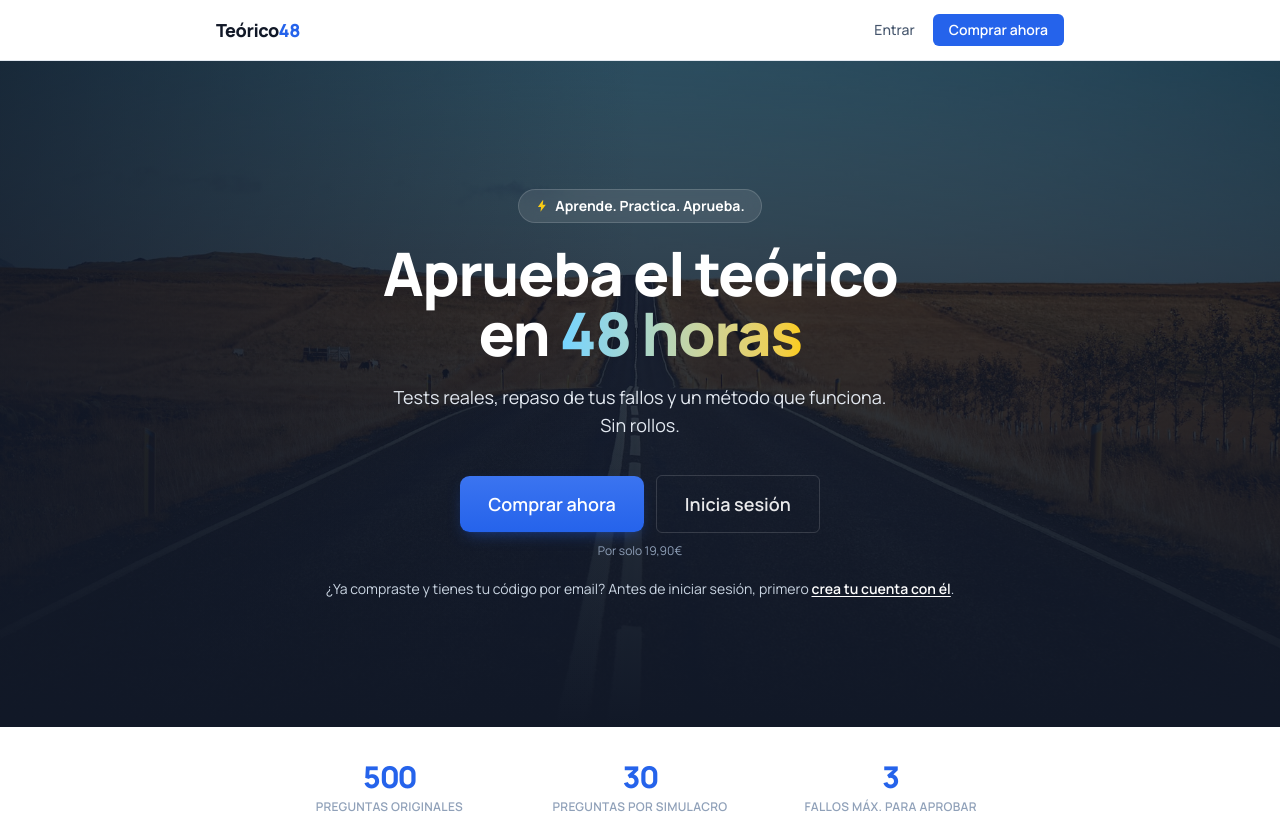
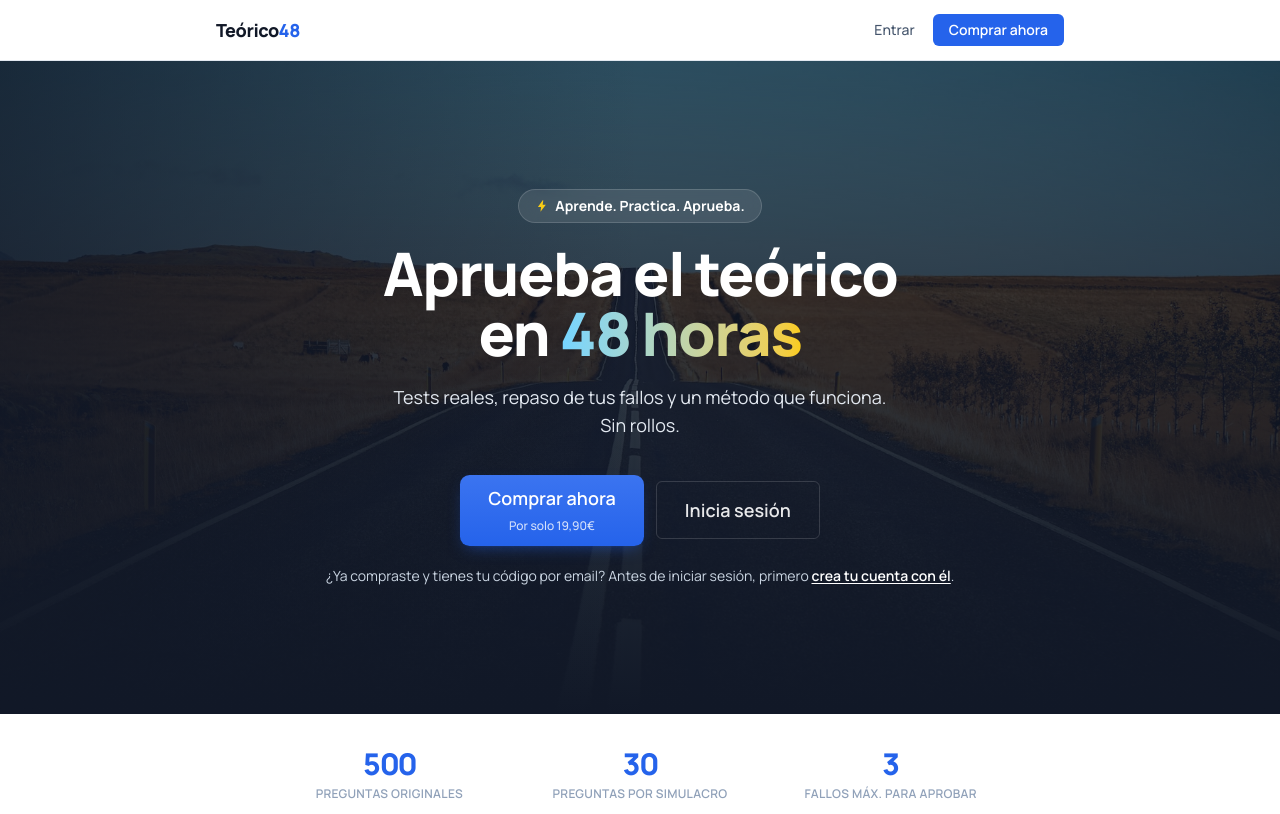
Before and after one commit to tclasvilafranca-code/tclas, a React (Vite) app in the folder teorico48/client/: page / in a window 1280 px wide. Shown: the top 814 px of the page. Built offline with nearby package versions, Linux system fonts and the light colour scheme; no server answers.

Commit message:
Mueve el precio dentro del botón "Comprar ahora"

```diff
--- a/teorico48/client/src/pages/Landing.tsx
+++ b/teorico48/client/src/pages/Landing.tsx
@@ -51,8 +51,15 @@ export function Landing() {
                 Ir a mi panel
               </Link>
             ) : (
-              <button onClick={handleStart} disabled={busy} className="btn-primary w-full px-7 py-3.5 text-lg sm:w-auto">
-                {busy ? "Redirigiendo..." : "Comprar ahora"}
+              <button onClick={handleStart} disabled={busy} className="btn-primary w-full flex-col gap-0.5 px-7 py-3 text-lg leading-tight sm:w-auto">
+                {busy ? (
+                  "Redirigiendo..."
+                ) : (
+                  <>
+                    Comprar ahora
+                    <span className="text-xs font-medium text-white/80">Por solo 19,90€</span>
+                  </>
+                )}
               </button>
             )}
             {!user && (
@@ -64,7 +71,6 @@ export function Landing() {
               </Link>
             )}
           </div>
-          {!user && <p className="mt-2.5 text-xs text-slate-400">Por solo 19,90€</p>}
           {error && <p className="mt-4 text-sm font-medium text-red-300">{error}</p>}
           {params.get("compra") === "cancelada" && (
             <p className="mt-4 text-sm font-medium text-amber-200">Pago cancelado. Puedes intentarlo cuando quieras.</p>
```
